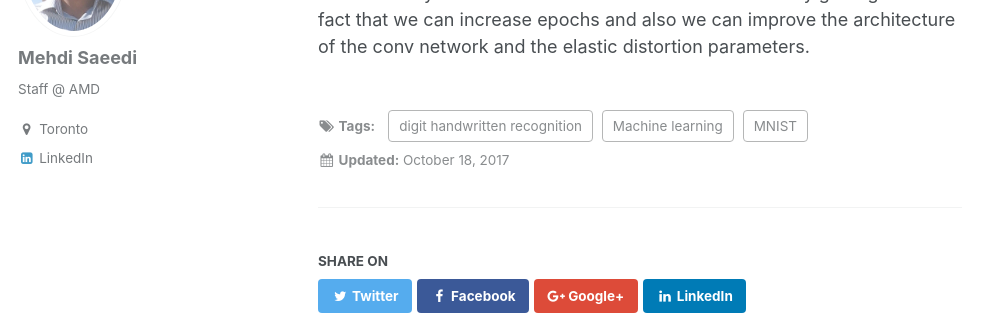
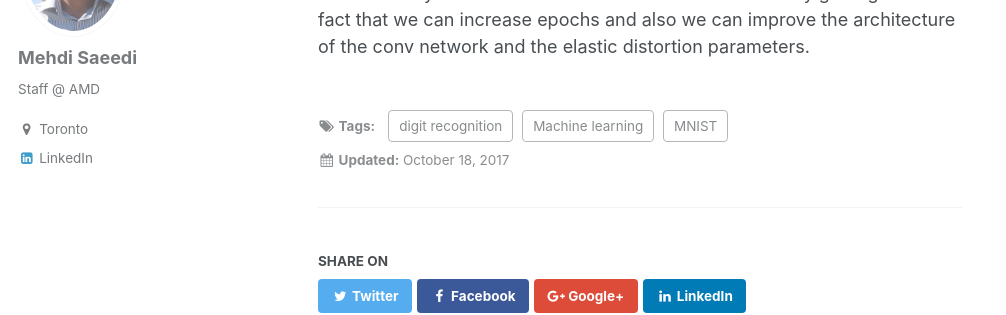
Before and after one commit to mehdi-saeedi/mehdi-saeedi.github.io, a Jekyll site: the page built from _posts/2017-10-18-MNIST-Digit-Recognizer.md, in a window 1280 px wide and 900 px high, scrolled down 7460 px. Shown: the part 142-457 px from the top of the window, without its empty margins (0-1006 px from the left). Built offline with Jekyll 4.4.1, drawn with Linux system fonts in a browser that asks for light colours.

Commit message:
fixed typo

```diff
--- a/_posts/2017-10-18-MNIST-Digit-Recognizer.md
+++ b/_posts/2017-10-18-MNIST-Digit-Recognizer.md
@@ -6,7 +6,7 @@ excerpt: MNIST , Machine learning, Python
 tags:
   - Machine learning
   - MNIST
-  - digit handwritten recognition
+  - digit recognition
 comments: true
 ---
 The purpose of this notebook is to work on the famous MNIST dataset (see [here](https://en.wikipedia.org/wiki/MNIST_database#Dataset)) for digit recognition. I'm going to use Keras library in Python for the convolutional neural network.
```
